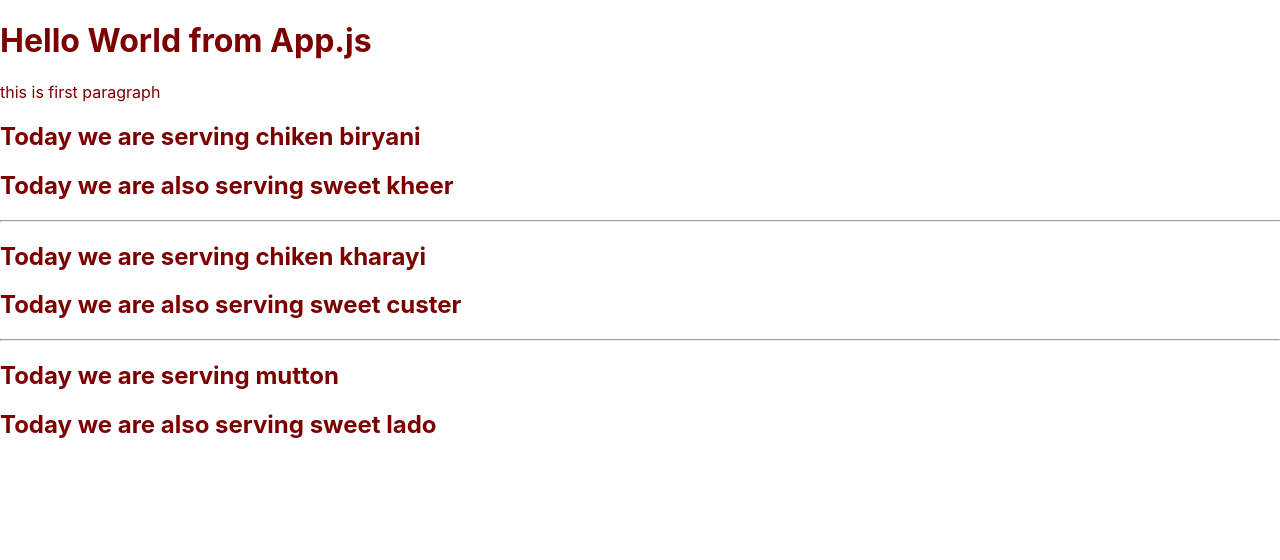
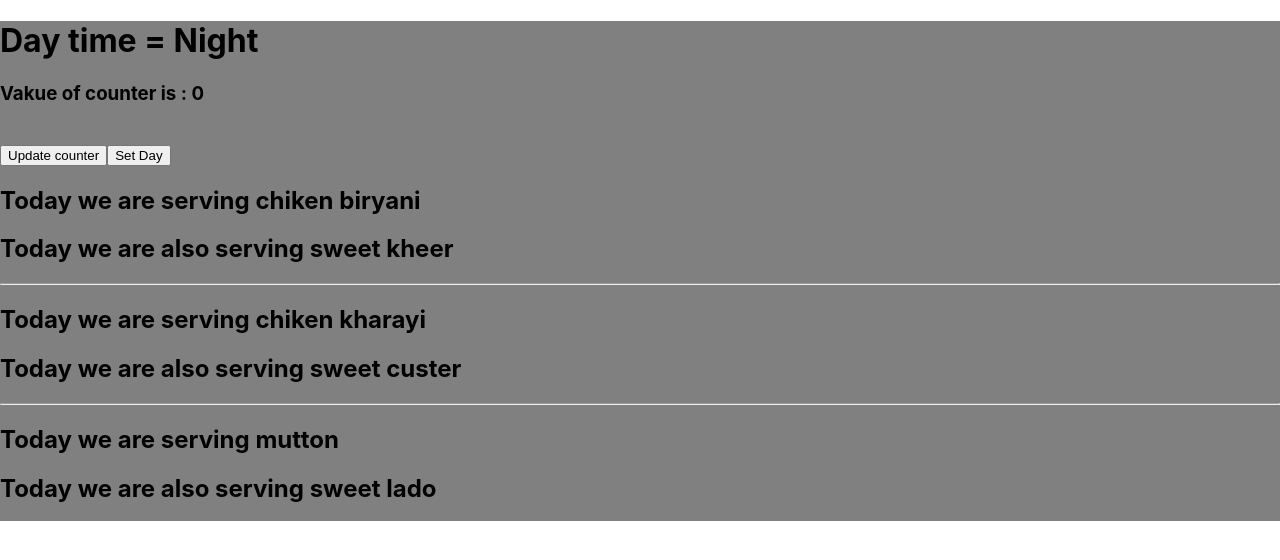
Before and after one commit to Balghari13/class03bootcamp, a React (Create React App) app: page / in a window 1280 px wide. Shown: the top 560 px of the page. Built offline with nearby package versions, Linux system fonts and the light colour scheme.

Commit message:
update class04

```diff
--- a/src/App.css
+++ b/src/App.css
@@ -1,3 +1,10 @@
 .heading {
 color: rgb(124, 0, 0);
 }
+.box{
+    height: 500px;
+    background-color: gray;
+}
+.daylight{
+    background-color: lightyellow;
+}
--- a/src/App.js
+++ b/src/App.js
@@ -1,12 +1,21 @@
-import React from 'react';
+import React, {useState} from 'react';
 import './App.css';
+import {Message} from './Message'
 import Dinner from'./dinner'
 
 function App() {
+  let [count, setCount] = useState(0);
+  let [isMorning, setMorning] = useState(false)
+
   return (
-    <div className="heading" >
-      <h1>Hello World from App.js  </h1>
-      <p>this is first paragraph</p>
+    <div  className= {`box ${isMorning ? 'daylight' : ''}`}>
+      <h1>Day time = {isMorning ? 'Mornig' : 'Night'}</h1>
+      <Message counter={ count }/>
+      <br />
+      <button onClick={()=> setCount(++count)}>Update counter</button>
+      <button onClick={()=>setMorning(!isMorning)}>Set Day</button>
+
+
 
     <Dinner dishName="chiken biryani" sweetDish="kheer" />
 
--- /dev/null
+++ b/src/Message.js
@@ -0,0 +1,7 @@
+import React from 'react';
+
+export function Message(props){
+    return(
+        <h3>Vakue of counter is : {props.counter}</h3>
+    )
+}
```
Also changed, not shown: 2 other files (tests, documents, lock files or other folders).
